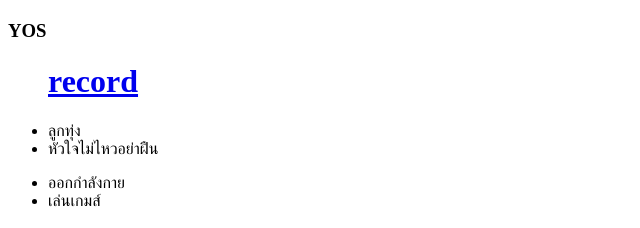
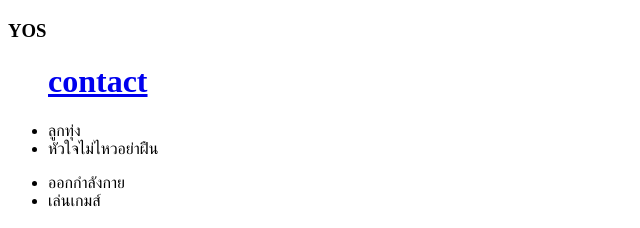
Before and after one commit to yotskorn/yos, a plain HTML site: page index.html in a window 1280 px wide. Shown: the part 276-504 px from the top of the page, 0-640 px from the left. Drawn offline with Linux system fonts and the light colour scheme.

Commit message:
Add files via upload

```diff
--- a/index.html
+++ b/index.html
@@ -26,7 +26,7 @@
         <H3>YOS</H3>
 
 <ul>
-     <h1><a href="record.html">record</a></h1>
+     <h1><a href="record.html">contact</a></h1>
     <li>ลูกทุ่ง</li>
     <li>หัวใจไม่ไหวอย่าฝืน</li>
 </ul>
```
